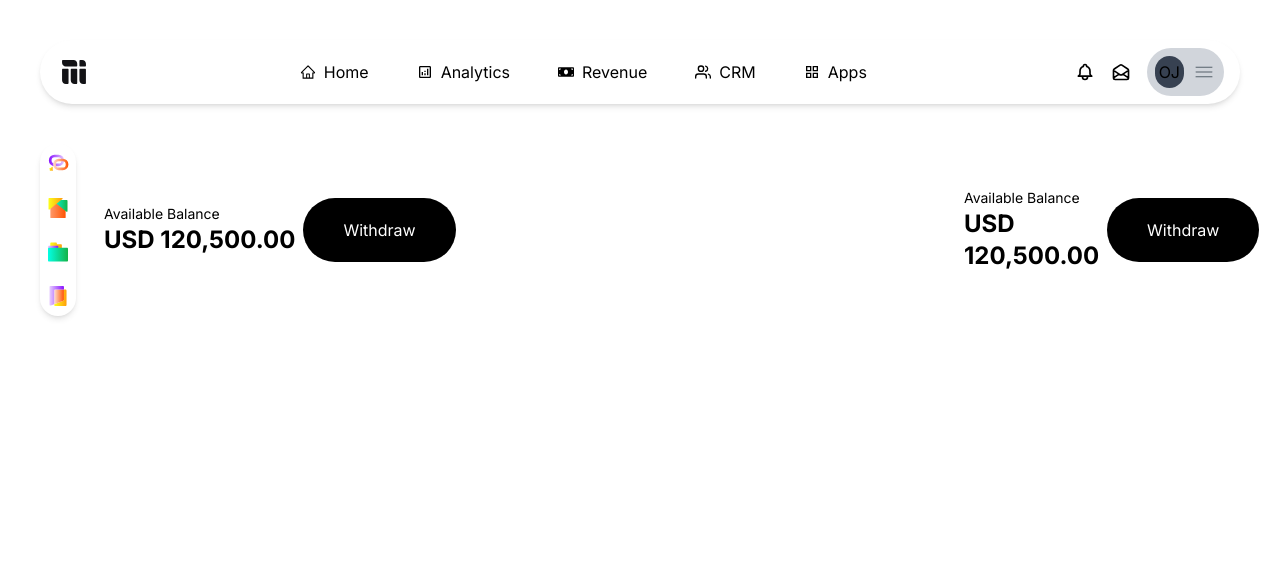
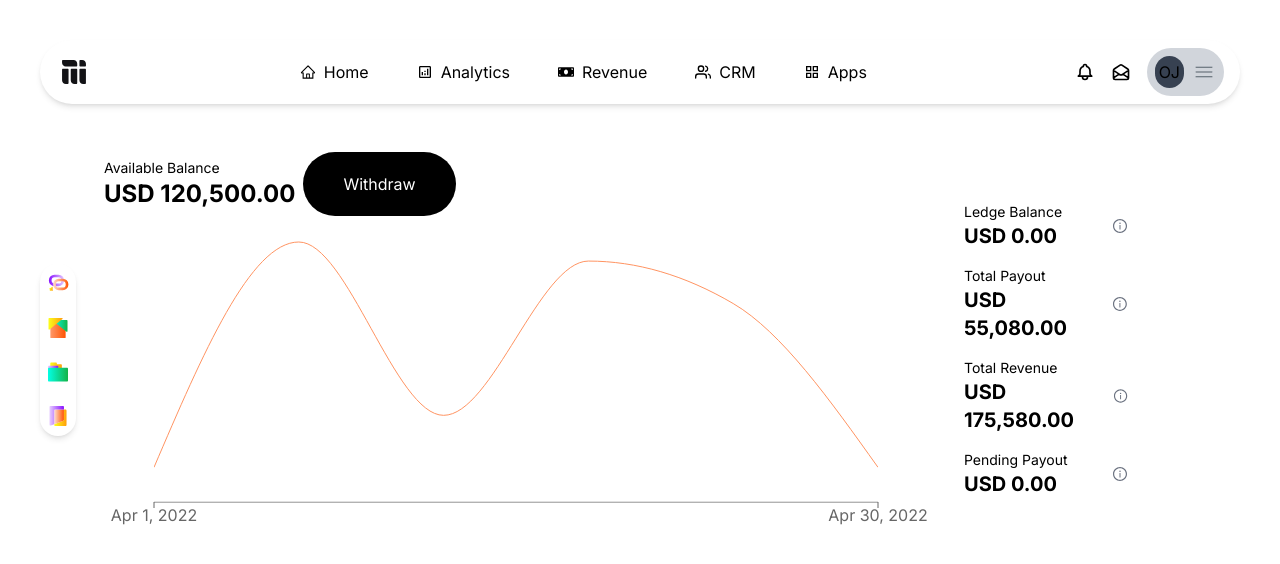
Before and after one commit to MiheretuTesh/mainstack-frontend-, a Next.js app: page / in a window 1280 px wide. Shown: the top 564 px of the page. Built offline with nearby package versions, Linux system fonts and the light colour scheme.

Commit message:
feat: graph working

```diff
--- a/package.json
+++ b/package.json
@@ -14,7 +14,8 @@
     "react": "^18",
     "react-chartjs-2": "^5.2.0",
     "react-dom": "^18",
-    "react-icons": "^4.12.0"
+    "react-icons": "^4.12.0",
+    "recharts": "^2.10.2"
   },
   "devDependencies": {
     "@types/node": "^20",
--- a/src/app/components/Landing/index.tsx
+++ b/src/app/components/Landing/index.tsx
@@ -1,7 +1,17 @@
 "use client";
 import React, { ButtonHTMLAttributes } from "react";
 import Button from "../Button/Button";
-// import LineChart from "../LineChart";
+import { AiOutlineInfoCircle } from "react-icons/ai";
+import data from "./sampleChartData";
+import {
+  AreaChart,
+  Area,
+  XAxis,
+  YAxis,
+  CartesianGrid,
+  Tooltip,
+  ResponsiveContainer,
+} from "recharts";
 
 interface LandingProps extends ButtonHTMLAttributes<HTMLButtonElement> {
   variant?: "primary" | "secondary";
@@ -32,16 +42,59 @@ const Landing: React.FC<LandingProps> = ({
             <Button>Withdraw</Button>
           </div>
         </div>
+        <div className="py-4" style={{ width: "100%" }}>
+          <ResponsiveContainer width="100%" height={300}>
+            <AreaChart
+              width={500}
+              height={200}
+              data={data}
+              syncId="anyId"
+              margin={{
+                top: 10,
+                right: 50,
+                left: 50,
+                bottom: 0,
+              }}
+            >
+              <XAxis dataKey="name" ticks={["Apr 1, 2022", "Apr 30, 2022"]} />
+              <Area
+                type="monotone"
+                dataKey="price"
+                stroke="#FF9462"
+                fill="#ffffff"
+              />
+            </AreaChart>
+          </ResponsiveContainer>
+        </div>
       </div>
-      <div className="w-20  p-2 group rounded-lg">
-        <div className="flex justify-between items-center">
-          <div className="flex items-center space-x-2">
-            <div className="flex flex-col text-black">
-              <span className="sm:text-sm">Available Balance</span>
-              <h1 className="font-bold text-2xl">USD 120,500.00</h1>
-            </div>
-            <Button>Withdraw</Button>
+      <div style={{ flexBasis: "15%" }}>
+        <div className="flex items-center  justify-between p-2 group rounded-lg w-full ">
+          <div className="flex flex-col text-black">
+            <span className="sm:text-sm">Ledge Balance</span>
+            <h1 className="font-bold text-xl">USD 0.00</h1>
           </div>
+          <AiOutlineInfoCircle className="text-gray-500" />
+        </div>
+        <div className="flex items-center  justify-between p-2 group rounded-lg w-full ">
+          <div className="flex flex-col text-black">
+            <span className="sm:text-sm">Total Payout</span>
+            <h1 className="font-bold text-xl">USD 55,080.00</h1>
+          </div>
+          <AiOutlineInfoCircle className="text-gray-500" />
+        </div>
+        <div className="flex items-center  justify-between p-2 group rounded-lg w-full ">
+          <div className="flex flex-col text-black">
+            <span className="sm:text-sm">Total Revenue</span>
+            <h1 className="font-bold text-xl">USD 175,580.00</h1>
+          </div>
+          <AiOutlineInfoCircle className="text-gray-500" />
+        </div>
+        <div className="flex items-center  justify-between p-2 group rounded-lg w-full ">
+          <div className="flex flex-col text-black">
+            <span className="sm:text-sm">Pending Payout</span>
+            <h1 className="font-bold text-xl">USD 0.00</h1>
+          </div>
+          <AiOutlineInfoCircle className="text-gray-500" />
         </div>
       </div>
     </div>
--- /dev/null
+++ b/src/app/components/Landing/sampleChartData.tsx
@@ -0,0 +1,11 @@
+// sample data for the chart
+const data = [
+  { name: "Apr 1, 2022", price: 400 },
+  { name: "Apr 6, 2022", price: 3000 },
+  { name: "Apr 12, 2022", price: 1000 },
+  { name: "Apr 18, 2022", price: 2780 },
+  { name: "Apr 24, 2022", price: 2290 },
+  { name: "Apr 30, 2022", price: 400 },
+];
+
+export default data;
```
Also changed, not shown: 1 other file (tests, documents, lock files or other folders).
